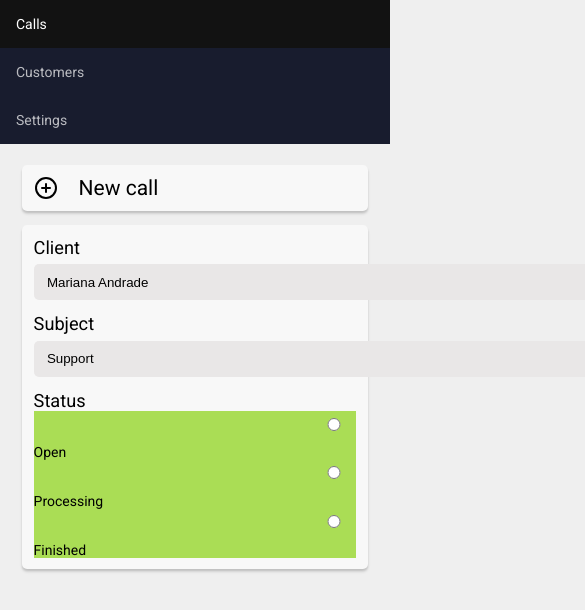
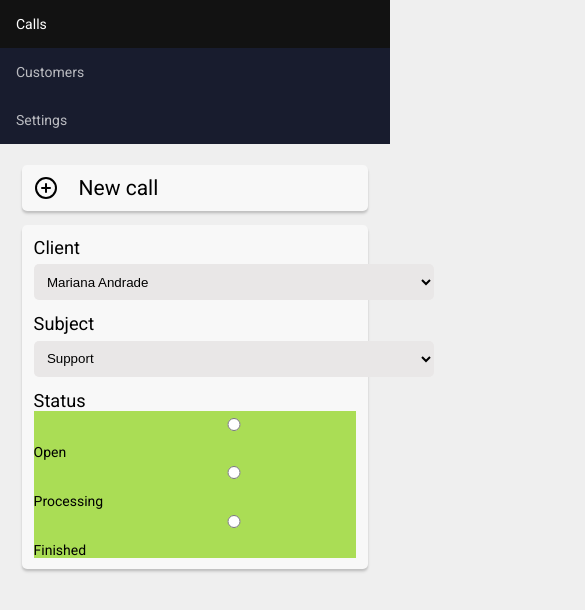
Before and after one commit to Koda-ms/reactjs, a React (Create React App) app in the folder calling-system/: page /newCall in a window 390 px wide. Shown: the top 610 px of the page, 585 px wide, since content can reach past the window. Built offline with nearby package versions, Linux system fonts and the light colour scheme; no server answers; sample sign-in values are in the browser's storage; the HTML template or start-up script is replaced by a standard one.

Commit message:
fix: input, selects and textareas sizes

```diff
--- a/calling-system/src/pages/Profile/profile.css
+++ b/calling-system/src/pages/Profile/profile.css
@@ -52,7 +52,7 @@
     border: 0;
     border-radius: 5px;
     width: 600px;
-    max-width: 600px;
+    /* max-width: 600px; */
     background-color: #e9e7e7;
 }
 
@@ -62,7 +62,7 @@
 
 .form-profile button{
     width: 600px;
-    max-width: 600px;
+    /* max-width: 600px; */
     padding: .5em;
     border: 0;
     border-radius: 5px;
@@ -82,3 +82,13 @@
     justify-content: center;
     align-items: center;
 }
+
+@media screen and (max-width: 880px){
+    .form-profile button{
+        width: 400px;
+    }
+
+    .form-profile input, textarea, select{
+        width: 400px;
+    }
+}
```
